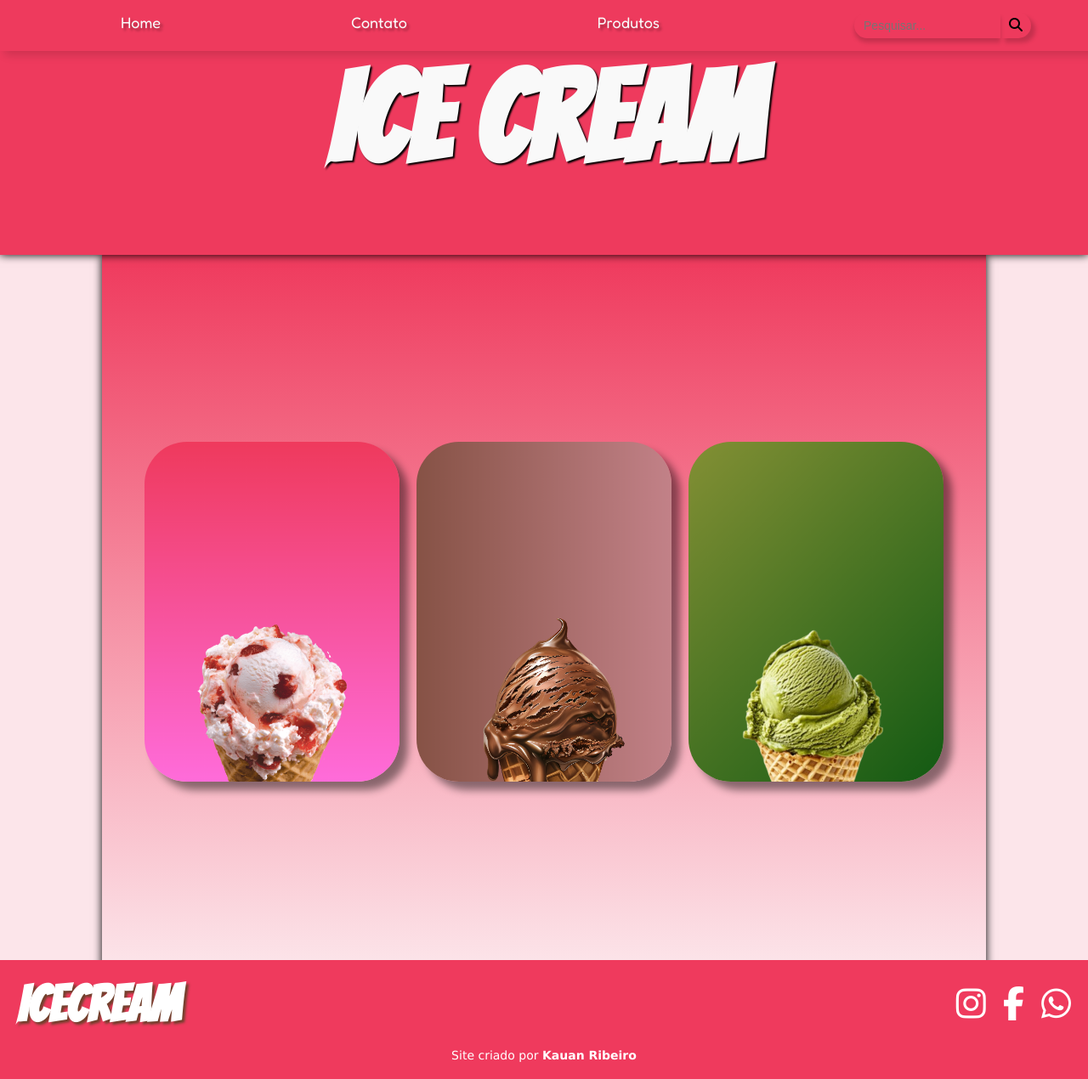
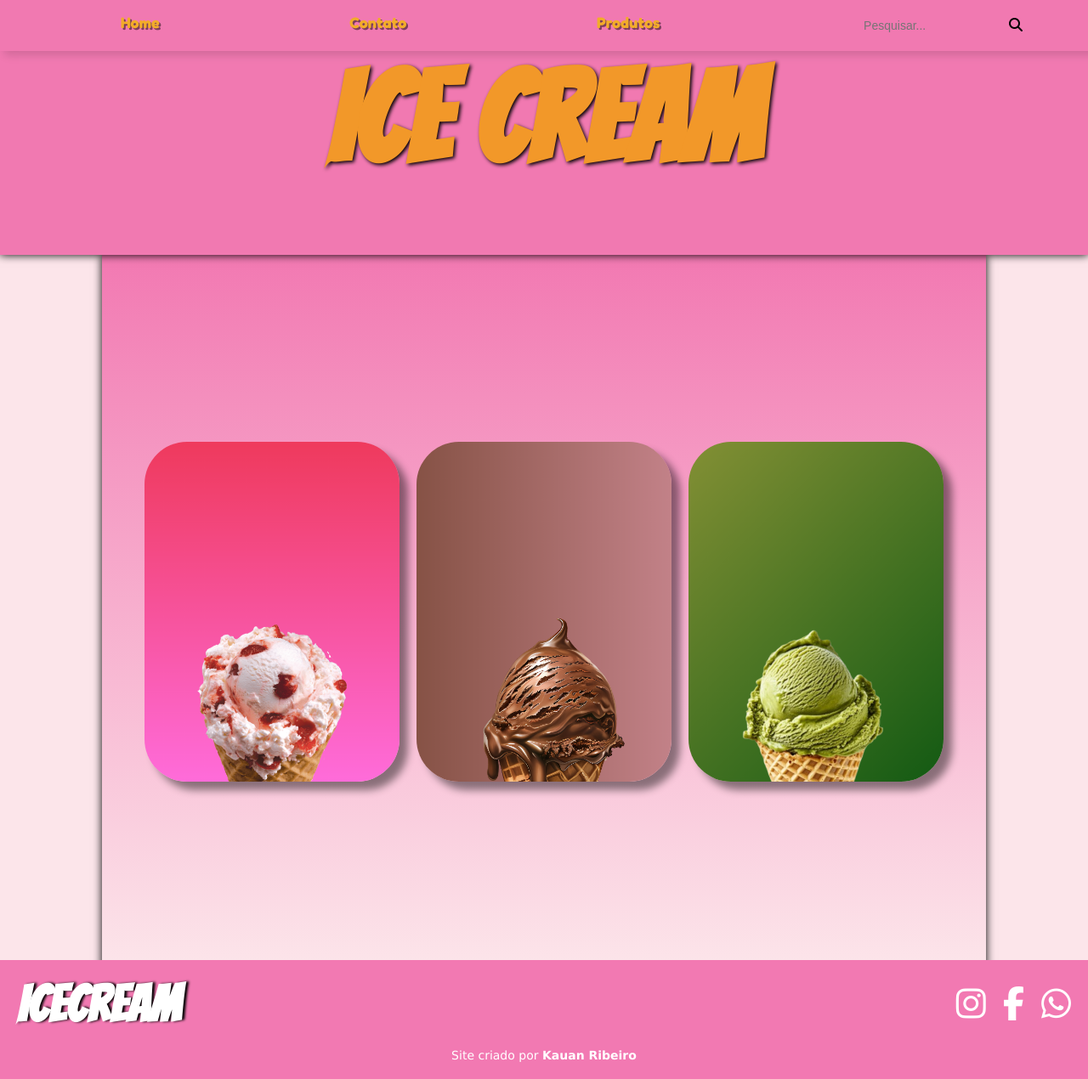
Before and after one commit to Kakauanid/projeto-sorvete, a plain HTML site: page index.html in a window 1280 px wide. Shown: the whole page at 85% size. Drawn offline with Linux system fonts and the light colour scheme.

Commit message:
alterei a paleta de cores

```diff
--- a/index.html
+++ b/index.html
@@ -4,7 +4,6 @@
     <meta charset="UTF-8">
     <meta name="viewport" content="width=device-width, initial-scale=1.0">
     <link rel="shortcut icon" href="icon/carro.png" type="image/x-icon">
-    <link rel="stylesheet" href="https://cdnjs.cloudflare.com/ajax/libs/font-awesome/6.5.0/css/all.min.css">
     <link rel="stylesheet" href="https://cdnjs.cloudflare.com/ajax/libs/font-awesome/6.5.0/css/all.min.css">
     <link rel="stylesheet" href="style.css">
     <title>Sorvetes</title>
@@ -57,48 +56,6 @@
         </div>
       </footer>
 
-   <!-- <script>
-        const imagens = [
-            "imagens/morango.png",
-            "imagens/chocolate.png",
-            "imagens/pistache.png"
-        ];
-
-        let index = 0
-        const header = document.getElementById ('header');
-
-        function trocarImagem() {
-            header.style.backgroundImage = `url('${imagens[index]}')`;
-            index = (index + 1) % imagens.length;
-        }
-        trocarImagem();
-        setInterval(trocarImagem, 3000);
-    </script> -->
-    <script>
-        const itens = document.querySelectorAll(".item");
-        const main = document.querySelector("main");
-
-        itens.forEach((item, index) => {
-          item.addEventListener("mouseover", () => {
-            switch (index) {
-              case 0:
-                main.style.backgroundImage = "linear-gradient(to bottom, #ef3a5d , transparent)";
-                break;
-              case 1:
-                main.style.backgroundImage = "linear-gradient(to bottom, #6f402c, transparent)";
-                break;
-              case 2:
-                main.style.backgroundImage = "linear-gradient(to bottom, #96993a, transparent)";
-                break;
-            }
-          });
-
-          item.addEventListener("mouseout", () => {
-            // Volta pro padrão (usando as variáveis CSS)
-            main.style.backgroundImage = "linear-gradient(to bottom, var(--cor1), transparent)";
-          });
-        });
-      </script>
-
+      <script src="script.js"></script>
 </body>
 </html>
--- /dev/null
+++ b/script.js
@@ -0,0 +1,42 @@
+/*        const imagens = [
+            "imagens/morango.png",
+            "imagens/chocolate.png",
+            "imagens/pistache.png"
+        ];
+
+        let index = 0
+        const header = document.getElementById ('header');
+
+        function trocarImagem() {
+            header.style.backgroundImage = `url('${imagens[index]}')`;
+            index = (index + 1) % imagens.length;
+        }
+        trocarImagem();
+        setInterval(trocarImagem, 3000);
+    */
+        const itens = document.querySelectorAll(".item");
+        const main = document.querySelector("main");
+
+      // Adiciona eventos a cada item da galeria
+        itens.forEach((item, index) => {
+          item.addEventListener("mouseover", () => {
+    // Altera o background de acordo com o item
+
+            switch (index) {
+              case 0:
+                main.style.backgroundImage = "linear-gradient(to bottom, #ef3a5d , transparent)";
+                break;
+              case 1:
+                main.style.backgroundImage = "linear-gradient(to bottom, #6f402c, transparent)";
+                break;
+              case 2:
+                main.style.backgroundImage = "linear-gradient(to bottom, #96993a, transparent)";
+                break;
+            }
+          });
+
+          item.addEventListener("mouseout", () => {
+            // Volta pro padrão (usando as variáveis CSS)
+            main.style.backgroundImage = "linear-gradient(to bottom, var(--cor6), transparent)";
+          });
+        });
--- a/style.css
+++ b/style.css
@@ -10,6 +10,9 @@
     --cor1: #ef3a5d;
     --cor2: #6f402c;
     --cor3: #96993a;
+    --cor4: #F2AC29;
+    --cor5: #F29829;
+    --cor6: #F279B2;
 }
 
 * {
@@ -30,7 +33,7 @@ header {
     overflow: hidden;
     justify-content: center;
     align-items: center;
-    background-color: var(--cor1);
+    background-color: var(--cor6);
     box-shadow: 0px 0px 10px black;
 }
 
@@ -47,7 +50,6 @@ header {
     font-size: 14px;
     width: 150px;
     outline: none;
-    box-shadow: 0px 5px 5px rgba(0, 0, 0, 0.171);
     background-color: transparent;
 }
 
@@ -56,7 +58,6 @@ header {
     border: none;
     border-radius:0 20px 20px 0;
     color: black;
-    box-shadow: 5px 5px 5px rgba(0, 0, 0, 0.171);
     cursor: pointer;
 }
 
@@ -81,12 +82,12 @@ header {
 .conteudo-topo h1 {
     font-family: var(--fonte3);
     font-size: 150px;
-    color: #f9f9f9;
-    text-shadow: 2px 2px 2px black;
+    color: var(--cor5);
+    text-shadow: 2px 2px 4px black;
 }
 
 nav {
-    position: fixed;
+    position: absolute;
     top:0;
     left: 0;
     width: 100%;
@@ -100,10 +101,11 @@ nav {
 
 nav a {
     text-decoration: none;
-    text-shadow: 3px 3px 3px rgba(0, 0, 0, 0.322);
-    color:#f9f9f9;
+    text-shadow: 2px 2px 0px rgba(0, 0, 0, 0.484);
+    color:var(--cor4);
     margin: 0 15px;
     font-size: 18px;
+    font-weight: bold;
     font-family: var(--fonte2);
 }
 
@@ -113,6 +115,7 @@ nav a:hover {
     background-color:var(--cor3);
     color: var(--cor2);
     font-weight: bold;
+    text-shadow: none;
 }
 
 main {
@@ -122,7 +125,7 @@ main {
     color: var(--cor2);
     min-width: 300px;
     max-width: 1000px;
-    background-image: linear-gradient(to bottom, var(--cor1), transparent);
+    background-image: linear-gradient(to bottom, var(--cor6), transparent);
     margin: auto;
     margin-bottom: 30px;
     padding: 20px;
@@ -182,7 +185,7 @@ main {
 }
 
 footer {
-    background-color:var(--cor1);
+    background-color:var(--cor6);
     color: #fff;
     padding: 20px;
     font-family: var(--fonte1);
@@ -202,7 +205,7 @@ footer {
     font-family: var(--fonte3);
     margin: 0;
     font-size: 60px;
-    text-shadow: 3px 3px 3px var(--cor2);
+    text-shadow: 3px 0px 3px black;
 }
 
 .right a {
```
